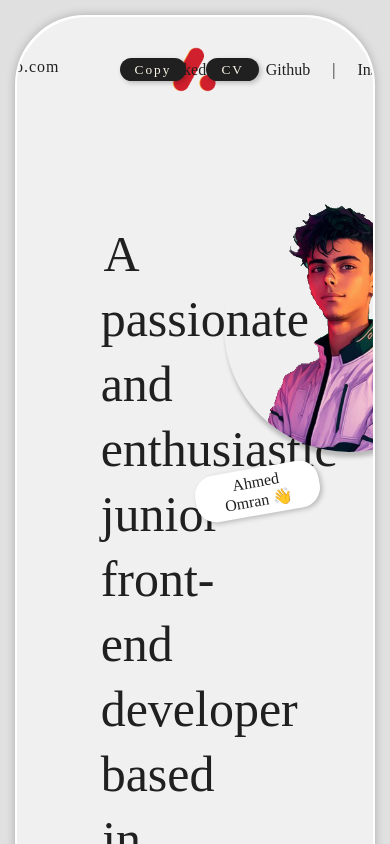
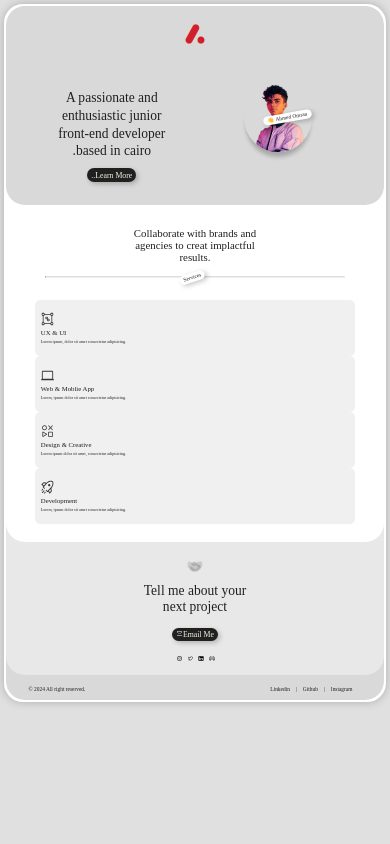
Before and after one commit to 2ao1-1/MyPortfolio, a plain HTML site: page index.html in a window 390 px wide. Shown: the top 844 px of the page. Drawn offline with Linux system fonts and the light colour scheme.

Commit message:
responsive u.1

```diff
--- a/index.html
+++ b/index.html
@@ -7,7 +7,6 @@
     <title>AO Portfolio</title>
     <link rel="shortcut icon" href="images/logo.png" type="image/x-icon" />
     <link rel="stylesheet" href="style.css" />
-    <link rel="stylesheet" href="my-framwok.css" />
   </head>
   <body>
     <main>
@@ -24,11 +23,19 @@
             </div>
             <div class="links">
               <ul>
-                <li>Linkedin</li>
-                |
-                <li>Github</li>
-                |
-                <li>Instagram</li>
+                <li>
+                  <a href="https://www.linkedin.com/in/ahmed-omran-748764253/"
+                    >Linkedin</a
+                  >
+                </li>
+
+                <li>
+                  <a href="https://github.com/2ao1-1">Github</a>
+                </li>
+
+                <li>
+                  <a href="https://www.instagram.com/10.7.2ao1/">Instagram</a>
+                </li>
               </ul>
             </div>
           </div>
@@ -37,16 +44,15 @@
       <div class="section--1">
         <div class="container">
           <div class="home--page">
+            <div class="my-img">
+              <img src="Images/myimg.png" alt="" />
+            </div>
             <div class="welcome--text">
-              <h1></h1>
               <p>
                 A passionate and enthusiastic junior front-end developer based
                 in cairo.
               </p>
               <button class="for-more">Learn More..</button>
-            </div>
-            <div class="my-img">
-              <img src="Images/myimg.png" alt="" />
             </div>
           </div>
         </div>
@@ -89,12 +95,30 @@
           <div class="contact">
             <span>🤝</span>
             <p>Tell me about your next project</p>
-            <button class="email--me">Email Me</button>
+            <a href="mailto:ahmedomran1950@gmail.com">
+              <button class="email--me">Email Me</button>
+            </a>
             <ul>
-              <li><img src="Images/instagram-logo.svg" alt="" /></li>
-              <li><img src="Images/twitter-logo.svg" alt="" /></li>
-              <li><img src="Images/linkedin-logo.svg" alt="" /></li>
-              <li><img src="Images/discord-logo.svg" alt="" /></li>
+              <li>
+                <a href="https://www.instagram.com/10.7.2ao1/">
+                  <img src="Images/instagram-logo.svg" alt="" />
+                </a>
+              </li>
+              <li>
+                <a href="https://x.com/2ao1_">
+                  <img src="Images/twitter-logo.svg" alt="" />
+                </a>
+              </li>
+              <li>
+                <a href="https://www.linkedin.com/in/ahmed-omran-748764253/">
+                  <img src="Images/linkedin-logo.svg" alt="" />
+                </a>
+              </li>
+              <li>
+                <a href="https://discord.com/channels/@me/1034358767631999037">
+                  <img src="Images/discord-logo.svg" alt="" />
+                </a>
+              </li>
             </ul>
           </div>
         </div>
@@ -107,11 +131,19 @@
             </div>
             <div class="links">
               <ul>
-                <li>Linkedin</li>
+                <li>
+                  <a href="https://www.linkedin.com/in/ahmed-omran-748764253/"
+                    >Linkedin</a
+                  >
+                </li>
                 |
-                <li>Github</li>
+                <li>
+                  <a href="https://github.com/2ao1-1">Github</a>
+                </li>
                 |
-                <li>Instagram</li>
+                <li>
+                  <a href="https://www.instagram.com/10.7.2ao1/">Instagram</a>
+                </li>
               </ul>
             </div>
           </div>
--- a/style.css
+++ b/style.css
@@ -8,9 +8,10 @@
 body {
   background: #e0e0e0;
   color: #202020;
-  padding: 15px;
-  border-radius: 20px;
+  padding: 1.042vw;
+  border-radius: 1.389vw;
   font-family: teko, agency fb, fascino;
+  font-size: 1.389vw;
 }
 
 .container {
@@ -24,12 +25,13 @@ button {
   border: 0;
   background: #202020;
   color: #faf5e6;
-  border-radius: 20px;
+  border-radius: 2.389vw;
   box-shadow: 2px 2px 5px 0px #0000003b;
   cursor: pointer;
   font-family: teko, "agency fb";
+  font-size: 1.389vw;
   letter-spacing: 2px;
-  padding: 0 15px;
+  padding: 0 1.042vw;
 }
 button:hover {
   filter: invert(1);
@@ -43,6 +45,102 @@ ul {
   justify-content: space-evenly;
 }
 
+a {
+  text-decoration: none;
+  color: inherit;
+}
+
+/* scroll bar */
+::-webkit-scrollbar {
+  width: 10px;
+}
+::-webkit-scrollbar-track {
+  background: #e0e0e0;
+}
+::-webkit-scrollbar-thumb {
+  background: #202020;
+  border-radius: 10px;
+}
+
+/* responsive */
+/* media query */
+@media (max-width: 425px) {
+  .head {
+    display: block;
+  }
+  .head .head--logo {
+    margin: 10px auto;
+    width: 100%;
+  }
+  .head .head--logo img {
+    width: 5.125vw;
+    height: 5.125vw;
+  }
+  .head .head--resume,
+  .head .links {
+    display: none;
+  }
+  .home--page {
+    display: block;
+    direction: ltr;
+  }
+  .home--page > div {
+    width: 100%;
+  }
+  .home--page .my-img img {
+    width: 23.361vw;
+    height: 23.361vw;
+  }
+  .home--page .my-img::after {
+    right: 30%;
+  }
+  .home--page .welcome--text p {
+    font-size: 4.472vw;
+  }
+  button {
+    font-size: 2vw;
+    padding: 0.694vw 2.042vw;
+    letter-spacing: 0;
+    border-radius: 20px;
+  }
+  hr {
+    border-top: 0px solid #33333329;
+    width: 80%;
+  }
+  .services--page > p:first-of-type {
+    font-size: 4.778vw;
+    width: 100%;
+  }
+  .service--items {
+    flex-wrap: wrap;
+  }
+  .service--items .item-- {
+    width: 100%;
+    margin: 1vw 1vw;
+    border-radius: 2.347vw;
+    padding: 5.083vw 3.389vw;
+  }
+  .item--:hover {
+    clip-path: polygon(0% 0%, 85% 0%, 100% 45%, 100% 100%, 0% 100%);
+  }
+  .item--:hover::after {
+    background-size: 2.75vw;
+    background-position: 3px 29px;
+    width: 15%;
+    height: 45%;
+  }
+  .item-- img {
+    width: 5.472vw;
+    height: 5.472vw;
+  }
+  .item-- h3 {
+    font-size: 4.736vw;}
+  }
+  .item--> p {
+    font-size: 2.55vw;
+  }
+}
+
 /* pages */
 body header,
 .section--1 {
@@ -52,10 +150,10 @@ body header,
 .section--1,
 .section--2,
 .section--3 {
-  border-radius: 0px 0px 70px 70px;
+  border-radius: 0px 0px 4.861vw 4.861vw;
   position: relative;
-  margin-top: -70px;
-  padding: 100px 15px 50px;
+  margin-top: -4.861vw;
+  padding: 6.944vw 1.042vw 3.472vw;
 }
 
 .head,
@@ -76,7 +174,7 @@ hr {
 main {
   position: relative;
   border: 2px solid #fff;
-  border-radius: 70px;
+  border-radius: 4.861vw;
   box-shadow: 0px 0px 10px 0px #0000003b;
   background: #fff;
   overflow: hidden;
@@ -85,8 +183,9 @@ main {
 /* header */
 main header {
   position: relative;
-  border-radius: 70px 70px 0 0;
-  padding: 30px 0;
+  background: #d9d9d9;
+  border-radius: 4.861vw 4.861vw 0 0;
+  padding: 2.083vw 0;
   z-index: 11;
 }
 
@@ -100,17 +199,17 @@ header .head > div {
 /* resume and copy ur url */
 header .head--resume {
   width: 40%;
-  margin: 0 10px;
-  padding: 10px;
+  margin: 0 0.694vw;
+  padding: 0.694vw;
 }
 .head--resume .head--urls {
-  margin: 0 50px 0 10px;
+  margin: 0 3.472vw 0 0.694vw;
   letter-spacing: 1px;
   cursor: pointer;
 }
 .head--resume button {
-  margin: 0 10px;
-  height: 23px;
+  margin: 0 0.694vw;
+  height: 1.597vw;
 }
 
 /* logo */
@@ -118,55 +217,57 @@ header .head--logo {
   width: 20%;
 }
 header .head--logo img {
-  width: 45px;
-  height: 45px;
+  width: 3.125vw;
+  height: 3.125vw;
 }
 /* links */
 header .links,
 footer .links {
   width: 40%;
-  padding: 11px;
+  padding: 0.764vw;
 }
 
 .links ul li {
-  margin: 0 12px;
-  padding: 0 10px;
+  margin: 0 0.764vw;
+  padding: 0 0.764vw;
   cursor: pointer;
 }
 
 /* section1: home page */
 main .section--1 {
   z-index: 10;
+  background: #d9d9d9;
 }
 .section--1 .home--page {
   display: flex;
+  direction: rtl;
 }
 
 .home--page > div {
   width: 50%;
-  padding: 20px 50px;
+  padding: 1.389vw 3.472vw;
   text-align: center;
   position: relative;
 }
 
 .home--page .welcome--text p {
-  padding: 50px 5% 15px;
+  padding: 3.472vw 5% 1.042vw;
   line-height: 1.3;
-  font-size: 50px;
+  font-size: 3.472vw;
 }
 
 /* button to show the projects i do */
 .home--page .welcome--text .for-more {
-  padding: 10px 15px;
-  margin: 15px;
+  padding: 0.694vw 1.042vw;
+  margin: 1.042vw;
 }
 
 .home--page .my-img {
-  padding: 50px 10%;
+  padding: 3.472vw 10%;
 }
 .home--page .my-img img {
-  width: 250px;
-  height: 250px;
+  width: 17.361vw;
+  height: 17.361vw;
   border-radius: 50%;
   object-fit: contain;
   box-shadow: 0px 7px 4px -2px #0000003b;
@@ -176,10 +277,10 @@ main .my-img::after {
   content: "Ahmed Omran 👋";
   position: absolute;
   font-family: abocat;
-  padding: 5px 15px;
+  padding: 0.347vw 1.042vw;
   background: #ffffff;
   box-shadow: 2px 2px 5px 0px #0000003b;
-  border-radius: 20px;
+  border-radius: 1.389vw;
   top: 35%;
   right: 15%;
   transform: rotate(-10deg);
@@ -194,37 +295,37 @@ main .my-img::after {
   text-align: center;
 }
 .services--page > p:first-of-type {
-  font-size: 40px;
+  font-size: 2.778vw;
   width: 40%;
   margin: 0 auto;
-  padding: 50px 0;
+  padding: 3.472vw 0;
 }
 
 hr::after {
   content: "Services";
   position: absolute;
-  margin: -18px auto;
-  padding: 5px 15px;
+  margin: -1.25vw auto;
+  padding: 0.347vw 1.042vw;
   background: #ffffff;
   box-shadow: 2px 2px 5px 0px #0000003b;
-  border-radius: 20px;
+  border-radius: 1.389vw;
   transform: rotate(342deg);
   right: 47.3%;
 }
 
 .service--items {
-  padding: 50px 15px 15px;
-  margin-top: 30px;
+  padding: 3.472vw 1.042vw 1.042vw;
+  margin-top: 2.083vw;
   display: flex;
   justify-content: space-evenly;
 }
 .service--items .item-- {
-  padding: 30px 20px;
-  margin: 0 10px;
+  padding: 3.083vw 1.389vw;
+  margin: 0 0.694vw;
   position: relative;
   text-align: start;
   background: #f0f0f0;
-  border-radius: 5px;
+  border-radius: 1.347vw;
   transition: all 1s ease;
 }
 .item--:hover {
@@ -233,34 +334,37 @@ hr::after {
 
 /* to open the item in new page and show the project fot that item */
 .item--:hover::after {
-  content: url(Images/open-in-new-window.svg);
-  background: #f0f0f0;
+  content: "";
+  background: url(Images/open-in-new-window.svg) no-repeat, #f0f0f0;
+  background-size: 1.75vw;
+  background-position: 6px 35px;
   position: absolute;
   top: 0;
   right: 0;
   width: 30%;
   height: 30%;
   box-shadow: -1px 1px 20px 0 #b3b3b3;
-  border-bottom-left-radius: 5px;
+  border-bottom-left-radius: 1.347vw;
   align-content: end;
   box-sizing: border-box;
-  padding: 2px 10px;
+  padding: 0.139vw 0.694vw;
   cursor: pointer;
   pointer-events: auto;
 }
 
 .service--items .item-- img {
-  width: 50px;
-  height: 50px;
+  width: 3.472vw;
+  height: 3.472vw;
   filter: invert(0.2);
 }
 
 .item-- h3 {
   font-weight: 500;
-  margin: 10px 0;
+  margin: 0.694vw 0;
+  font-size: 1.736vw;
 }
 .item-- > p {
-  font-size: 15px;
+  font-size: 1.042vw;
   text-align: start;
 }
 
@@ -273,30 +377,36 @@ hr::after {
   text-align: center;
 }
 .contact span {
-  font-size: 50px;
-  margin: 30px 0;
+  font-size: 3.472vw;
+  margin: 2.083vw 0;
   display: inline-block;
   filter: grayscale(1);
 }
 .contact p {
-  font-size: 50px;
+  font-size: 3.472vw;
   width: 35%;
   margin: auto;
 }
 .contact .email--me {
-  padding: 6px 15px 5px 40px;
-  margin: 50px 0;
+  padding: 0.417vw 1.042vw 0.417vw 2.778vw;
+  margin: 3.472vw 0;
 }
 .contact .email--me::before {
-  content: url(Images/envelope-closed.svg);
-  margin-right: 10px;
+  content: "";
+  background: url(Images/envelope-closed.svg);
+  background-size: contain;
+  background-repeat: no-repeat;
+  background-position: center center;
+  top: 0.764vw;
+  display: block;
+  margin-right: 0.694vw;
   position: absolute;
   color: #fff;
   filter: invert(1);
   align-content: space-around;
-  width: 15px;
-  height: 15px;
-  left: 20px;
+  width: 1.042vw;
+  height: 1.042vw;
+  left: 1.389vw;
 }
 button.email--me:hover {
   background: #202020;
@@ -306,12 +416,12 @@ button.email--me:hover {
 
 .contact ul {
   justify-content: center;
-  gap: 15px;
+  gap: 1.042vw;
 }
 .contact li {
-  width: 25px;
-  height: 25px;
-  padding: 5px 5px 0;
+  width: 1.736vw;
+  height: 1.736vw;
+  padding: 0.347vw 0.347vw 0;
   align-content: center;
   border-radius: 50%;
   cursor: pointer;
@@ -320,12 +430,16 @@ button.email--me:hover {
   background: #fff;
   box-shadow: 0 3px 5px 0 #33333394;
 }
+.contact li img {
+  width: 1.389vw;
+  height: 1.389vw;
+}
 
 /* footer */
 footer {
-  margin-top: -70px;
-  padding: 100px 15px 20px;
-  border-radius: 0 0 70px 70px;
+  margin-top: -4.861vw;
+  padding: 6.944vw 1.042vw 1.389vw;
+  border-radius: 0 0 4.861vw 4.861vw;
   background: #d9d9d9;
 }
 footer .foot > div {
```
